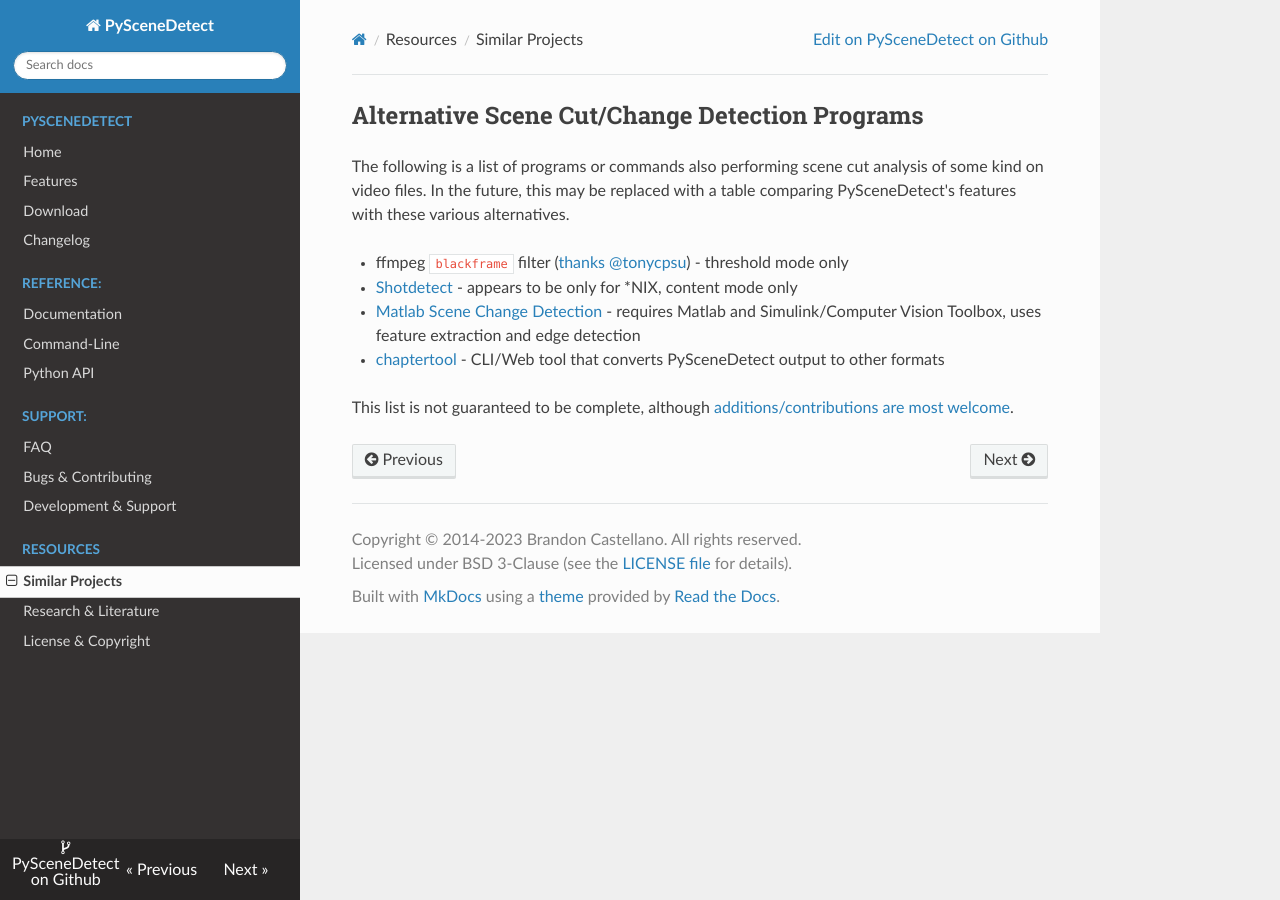
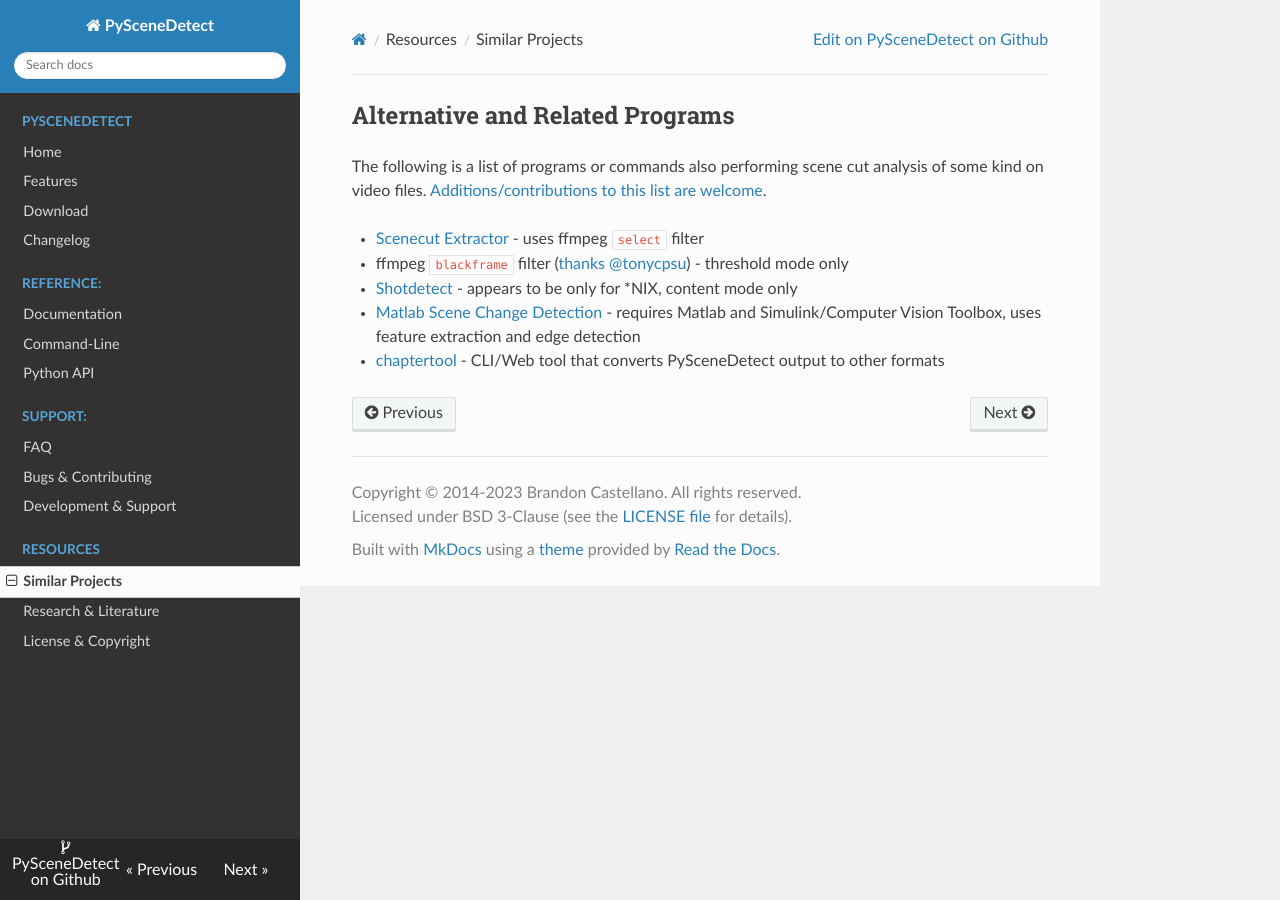
Before and after one commit to vovamushak/PySceneDetect, an MkDocs documentation site: the page built from website/pages/similar.md, in a window 1280 px wide. Built offline with MkDocs 1.6.1, drawn with Linux system fonts in a browser that asks for light colours; nearby versions of some CDN libraries; old or Windows-style settings are respelled for this version of MkDocs.

Commit message:
[docs] Update similar.md.

```diff
--- a/website/pages/similar.md
+++ b/website/pages/similar.md
@@ -1,11 +1,10 @@
 
-## Alternative Scene Cut/Change Detection Programs
+## Alternative and Related Programs
 
-The following is a list of programs or commands also performing scene cut analysis of some kind on video files.  In the future, this may be replaced with a table comparing PySceneDetect's features with these various alternatives.
+The following is a list of programs or commands also performing scene cut analysis of some kind on video files. [Additions/contributions to this list are welcome](contributing.md).
 
+ - [Scenecut Extractor](https://github.com/slhck/scenecut-extractor) - uses ffmpeg `select` filter
  - ffmpeg `blackframe` filter ([thanks @tonycpsu](https://github.com/Breakthrough/PySceneDetect/issues/7)) - threshold mode only
  - [Shotdetect](http://johmathe.name/shotdetect.html) - appears to be only for *NIX, content mode only
  - [Matlab Scene Change Detection](http://www.mathworks.com/help/vision/examples/scene-change-detection.html) - requires Matlab and Simulink/Computer Vision Toolbox, uses feature extraction and edge detection
  - [chaptertool](https://github.com/Mtillmann/chaptertool) - CLI/Web tool that converts PySceneDetect output to other formats
-
-This list is not guaranteed to be complete, although [additions/contributions are most welcome](contributing.md).
```
